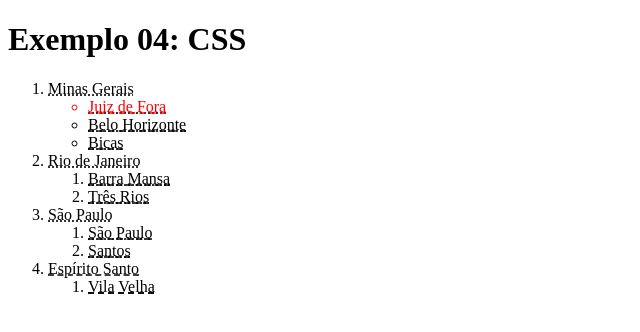
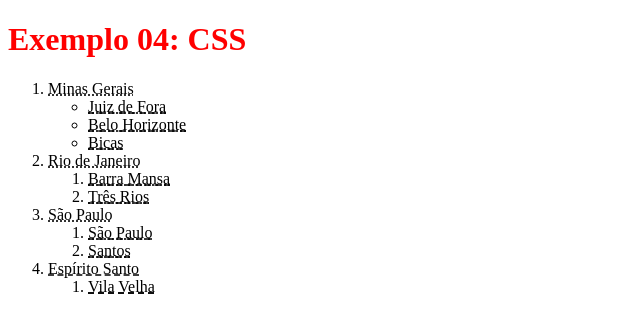
Before and after one commit to lucasduartec/aulacss, a plain HTML site: page index.html in a window 1280 px wide. Shown: the whole page, without its empty margins (0-640 px from the left). Drawn offline with Linux system fonts and the light colour scheme.

Commit message:
Adiciona última especificidade

```diff
--- a/index.html
+++ b/index.html
@@ -6,7 +6,7 @@
     <meta name="viewport" content="width=device-width, initial-scale=1.0" />
     <title>Exemplo 04: CSS</title>
     <style>
-        li#residente{
+        #residente{
             color: red;
         }
       .cidade {
@@ -22,12 +22,12 @@
     </style>
   </head>
   <body>
-    <h1 class="residente">Exemplo 04: CSS</h1>
+    <h1 id="residente" >Exemplo 04: CSS</h1>
     <ol>
       <li class="estado">
         Minas Gerais
         <ul>
-          <li id="residente" class="cidade">Juiz de Fora</li>
+          <li class="cidade">Juiz de Fora</li>
           <li class="cidade">Belo Horizonte</li>
           <li class="cidade">Bicas</li>
         </ul>
```
